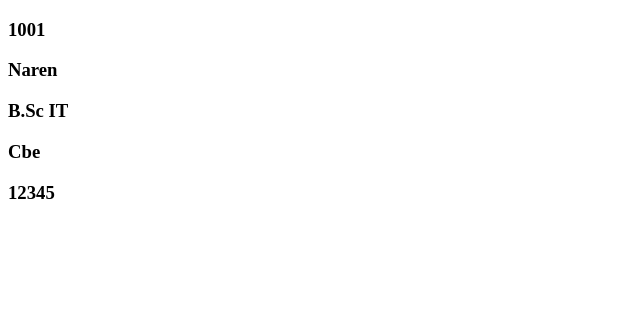
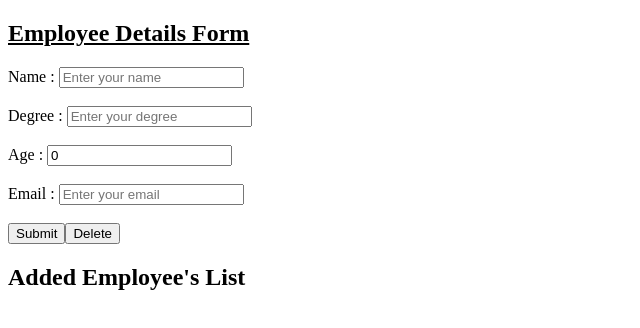
Before and after one commit to Narendharan-Rangasamy/react, a React (Create React App) app: page / in a window 1280 px wide. Shown: the top 328 px of the page, without its empty margins (0-640 px from the left). Built offline with nearby package versions, Linux system fonts and the light colour scheme.

Commit message:
CURD Operation initial commit

```diff
--- a/src/App.js
+++ b/src/App.js
@@ -1,30 +1,120 @@
-import React from 'react';
+import React, { useState } from "react";
 
-class App extends React.Component {
-  constructor(){
-    super()
-    this.state = {
-      myarr: [{ studentID: 1001, studentName: "Naren", degree: "B.Sc IT", location: "Cbe", mobileNo: 12345 }]
+const initialState = {
+  employeeName: "",
+  employeeDegree: "",
+  employeeAge: 0,
+  employeeMail: "",
+  errors: {
+    common: "Please fill all the fields !",
+    employeeName: {
+      allFields: "Employee Name is required",
+      count: "Employee name should not less than 5 characters"
+    },
+    employeeDegree: {
+      allFields: "Employee degree is required",
+      count: "Employee degree should not less than 3 characters"
+    },
+    employeeAge: {
+      allFields: "Employee age is required"
+    },
+    employeeMail: {
+      allFields: "Employee email is required"
     }
   }
-  render(){
-    const { myarr } = this.state
+};
+
+const App = () => {
+    const [employeeDetail, setemployeeDetail] = useState(initialState);
+    const [employeeData, setemployeeData] = useState([]);
+    const [errors, seterrord] = useState("");
+
+    const handleChange = (event) => {
+      const{ employeeName, value } = event.target;
+      setemployeeDetail({
+        ...employeeDetail,
+        [employeeName]: value
+      })
+    }
+
+
+    const handleAllDelete = () => {
+      setemployeeData([]);
+    }
   return(
-      <>
-        {myarr.map((d,i) => {
+    <React.Fragment>
+      <form>
+        <div>
+          <h2><b><u>Employee Details Form</u></b></h2>
+        </div>
+
+        <div>
+          Name : <input
+            type="text"
+            name='employeename'
+            placeholder='Enter your name'
+            value={employeeDetail.employeeName}
+            onChange={handleChange}
+
+          />
+        </div><br></br>
+
+        <div>
+          Degree : <input
+            type="text"
+            name='employeedegree'
+            placeholder='Enter your degree'
+            value={employeeDetail.employeeDegree}
+            onChange={handleChange}
+          />
+        </div><br></br>
+
+        <div>
+          Age : <input
+            type="number"
+            name='employeeage'
+            placeholder='Enter your age'
+            value={employeeDetail.employeeAge}
+            onChange={handleChange}
+          />
+        </div><br></br>
+
+        <div>
+          Email : <input
+            type="text"
+            name='employeemail'
+            placeholder='Enter your email'
+            value={employeeDetail.employeeMail}
+            onChange={handleChange}
+          />
+        </div><br></br>
+
+        <div>
+          <input
+            type="submit"
+            placeholder='Submit'
+          />
+          <button
+            type="button"
+            onClick={handleAllDelete}>
+            Delete
+          </button>
+          <h2><b>Added Employee's List</b></h2>
+          {employeeData && employeeData.map((d) => {
             return(
-            <div key={i}>
-              <h3>{d.studentID}</h3>
-              <h3>{d.studentName}</h3>
-              <h3>{d.degree}</h3>
-              <h3>{d.location}</h3>
-              <h3>{d.mobileNo}</h3>
+              <div key={d.id}>
+                <h2>{d.employeeName}</h2>
+                <h2>{d.employeeDegree}</h2>
+                <h2>{d.employeeAge}</h2>
+                <h2>{d.employeeMail}</h2>
               </div>
             )
           })}
-      </>
+        </div>
+      </form>
+    </React.Fragment>
   )
 }
-}
+
 
 export default App
```
Also changed, not shown: src/test.js (deleted, +0 -10 lines). Lines whose indentation alone changed are shown as unchanged.
